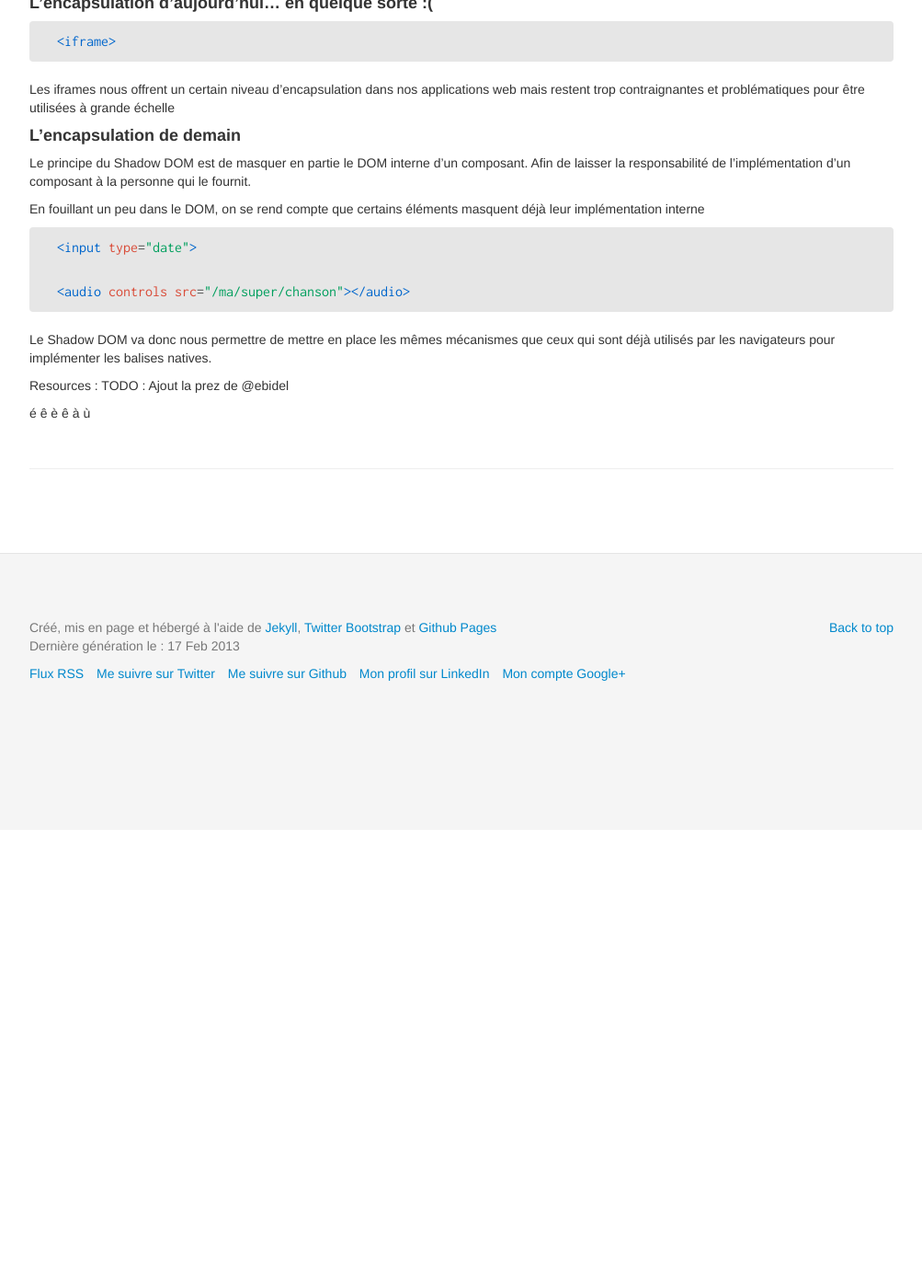
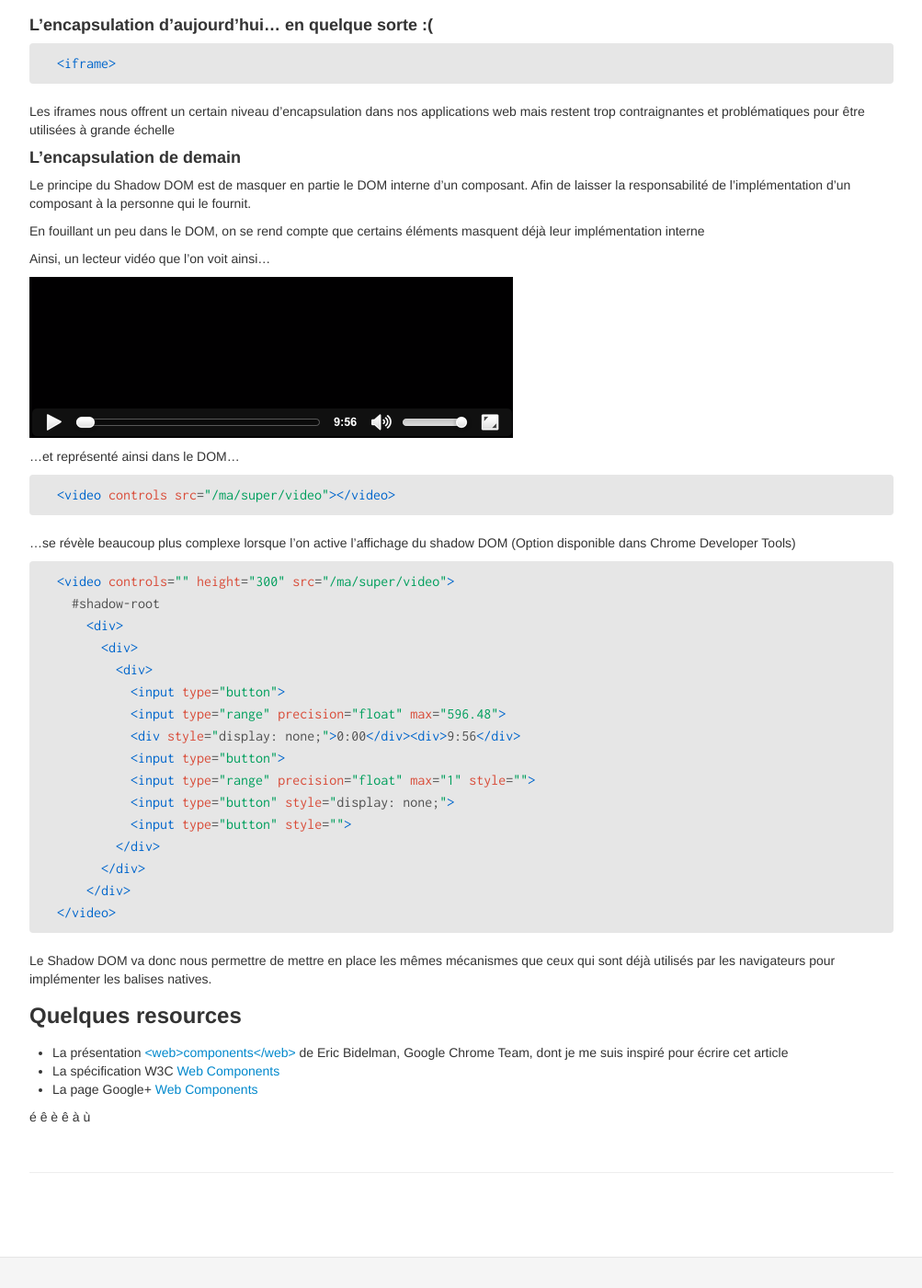
Before and after one commit to julienvey/julienvey.en, a Jekyll site: the page built from _posts/2013-02-04-web-components.md, in a window 1280 px wide and 1400 px high, scrolled down 1956 px. Shown: the whole window at 92% size, without its empty margins (138-1141 px from the left). Built offline with Jekyll 4.4.1, drawn with Linux system fonts in a browser that asks for light colours; Markdown is read by kramdown in place of the engine named in the settings; comment, search, counter and statistics services are not loaded; before the commit the page ends 2858 px from its top, so only the background shows below that; some of the changed text lies outside the part shown.

```diff
--- a/_posts/2013-02-04-web-components.md
+++ b/_posts/2013-02-04-web-components.md
@@ -4,7 +4,7 @@ datefr: 4 Février 2013
 layout: post
 status: publish
 title: Web Components, le nouvel espoir des développeurs Web
-img: ./assets/img/posts/webcomponents-150.png
+img: /assets/img/posts/webcomponents-150.png
 tags: web-components html chrome
 more : 100
 preview: Lorsque l'on développe une application, plus on écrit de code, plus celui-ci a besoin d'être modulaire, réutilisable et encapsulé. Côté Backend, nous disposons déjà de tous les outils necéssaires. Quand on est développeur Web, on se rend vite compte que JavaScript et HTML ne nous facilitent pas la tâche. Mais heureusement, les gens du web ont décidé de ne pas nous laisser en plan
@@ -71,6 +71,7 @@ Et maintenant pour instancier ce template ? rien de plus simple !
 
 <pre class="prettyprint" data-lang="javascript">
 var t = document.querySelector('#montemplate');
+t.content.querySelector('img').src = 'http://...';
 document.body.appendChild(<strong>t.content.cloneNode(true)</strong>);
 </pre>
 
@@ -104,17 +105,42 @@ Le principe du Shadow DOM est de masquer en partie le DOM interne d'un composant
 
 En fouillant un peu dans le DOM, on se rend compte que certains éléments masquent déjà leur implémentation interne
 
+Ainsi, un lecteur vidéo que l'on voit ainsi...
+
+<img src="/assets/img/posts/webcomponents/videocontrol.png">
+
+...et représenté ainsi dans le DOM...
 <pre class="prettyprint" data-lang="html">
-&lt;input type="date"&gt;
+&lt;video controls src="/ma/super/video"&gt;&lt;/video&gt;
+</pre>
 
-&lt;audio controls src="/ma/super/chanson"&gt;&lt;/audio&gt;
+...se révèle beaucoup plus complexe lorsque l'on active l'affichage du shadow DOM (Option disponible dans Chrome Developer Tools)
+
+<pre class="prettyprint" data-lang="html">
+&lt;video controls="" height="300" src="/ma/super/video"&gt;
+  #shadow-root
+    &lt;div&gt;
+      &lt;div&gt;
+        &lt;div&gt;
+    	  &lt;input type="button"&gt;
+    	  &lt;input type="range" precision="float" max="596.48"&gt;
+    	  &lt;div style="display: none;"&gt;0:00&lt;/div&gt;&lt;div&gt;9:56&lt;/div&gt;
+    	  &lt;input type="button"&gt;
+    	  &lt;input type="range" precision="float" max="1" style=""&gt;
+    	  &lt;input type="button" style="display: none;"&gt;
+    	  &lt;input type="button" style=""&gt;
+    	&lt;/div&gt;
+      &lt;/div&gt;
+    &lt;/div&gt;
+&lt;/video&gt;
 </pre>
 
 Le Shadow DOM va donc nous permettre de mettre en place les mêmes mécanismes que ceux qui sont déjà utilisés par les navigateurs pour implémenter les balises natives.
 
-Resources :
-TODO : Ajout la prez de @ebidel
-
+### Quelques resources
+- La présentation [&lt;web&gt;components&lt;/web&gt;](http://html5-demos.appspot.com/static/webcomponents/index.html#2) de Eric Bidelman, Google Chrome Team, dont je me suis inspiré pour écrire cet article
+- La spécification W3C [Web Components](https://dvcs.w3.org/hg/webcomponents/raw-file/tip/explainer/index.html)
+- La page Google+ [Web Components](https://plus.google.com/103330502635338602217/posts)
 
 é
 ê
```
Also changed, not shown: other parts of _posts/2013-02-04-web-components.md (+2 -2 lines), _posts/2012-10-15-nouveau-blog-pour-une-nouvelle-vie.md (+1 -1 lines), cv.html (+7 -7 lines), assets/img/posts/webcomponents/videocontrol.png (added).
